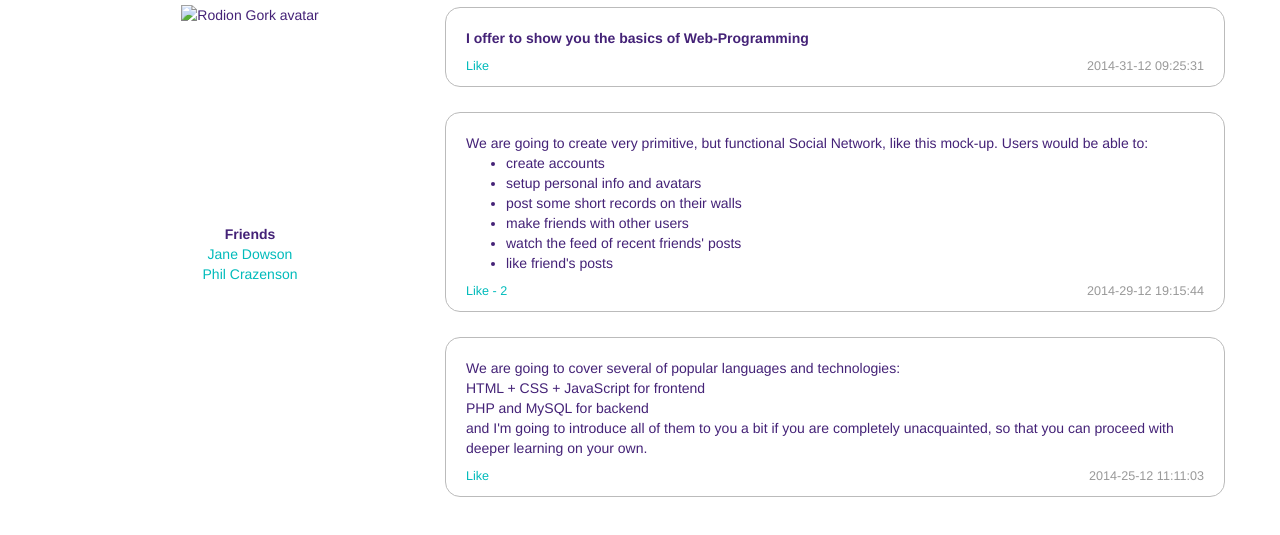
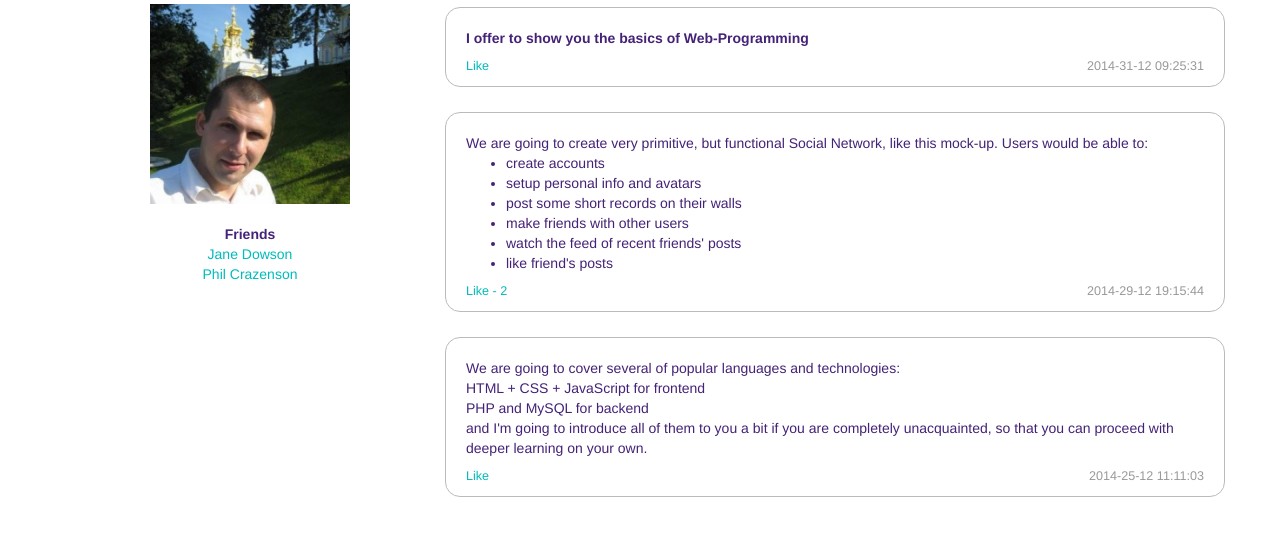
Before and after one commit to RodionGork/SocialNetwork, a plain HTML site: page index.html in a window 1280 px wide. Shown: the part 111-646 px from the top of the page. Drawn offline with Linux system fonts and the light colour scheme.

Commit message:
Fixed link to avatar

```diff
--- a/index.html
+++ b/index.html
@@ -34,7 +34,7 @@
             <span class="col-md-4 text-center">
                 <h2>Rodion Gorkovenko</h2>
                 <div class="row avatar">
-                    <img src="./avatar.jpg" alt="Rodion Gork avatar"/>
+                    <img src="./img/avatar.jpg" alt="Rodion Gork avatar"/>
                 </div>
                 <br/>
                 <div class="row friends">
```
